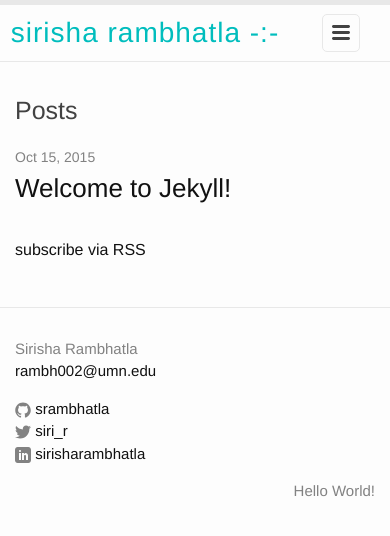
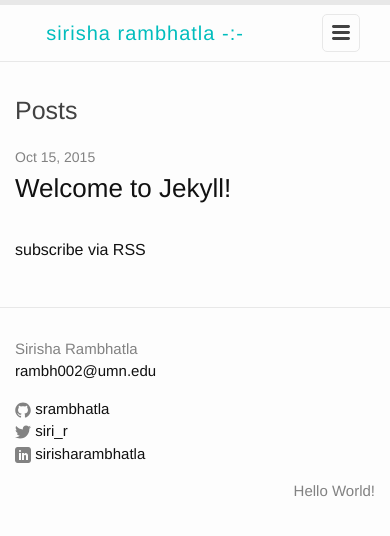
Before and after one commit to srambhatla/srambhatla.github.io, a Jekyll site: the page built from index.html, in a window 390 px wide. Shown: the top 536 px of the page. Built offline with Jekyll 4.4.1, drawn with Linux system fonts in a browser that asks for light colours.

Commit message:
Optimize for mobile

```diff
--- a/_sass/_layout.scss
+++ b/_sass/_layout.scss
@@ -15,14 +15,14 @@
 }
 
 .site-title {
-    font-size: 28px;
+    font-size: 20px;
     line-height: 56px;
     letter-spacing: 1px;
     margin-bottom: 0;
 
     &,
     &:hover {
-        color: darken($blue-color, 15%);
+        color: lighten($blue-color, 15%);
     }
 
     &,
@@ -42,8 +42,8 @@
     }
 
     .page-link {
-        margin-left: -195px;
-        font-size: 25px;
+        margin-left: -280px;
+        font-size: 18px;
         float:relative;
         color: $grey-color;
 
--- a/css/main.scss
+++ b/css/main.scss
@@ -29,7 +29,7 @@
 // Width of the content area
 $content-width:    600px;
 
-$on-palm:          600px;
+$on-palm:          400px;
 $on-laptop:        800px;
 
 
```
Also changed, not shown: 2 other files.
